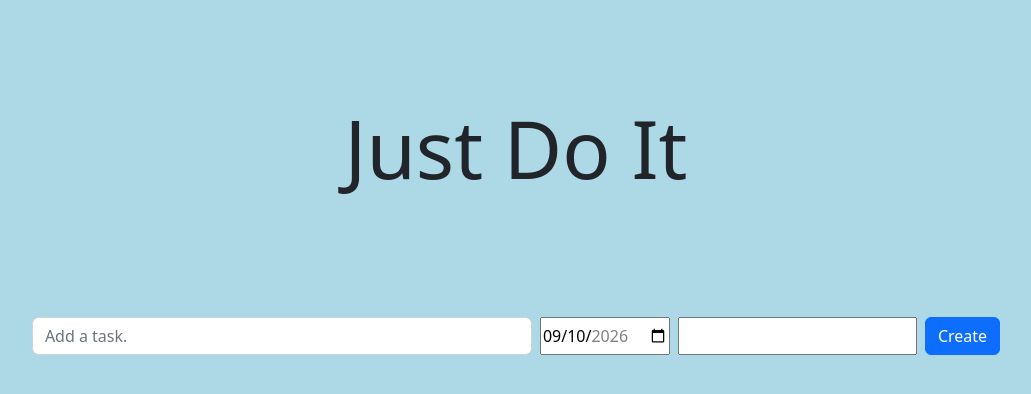
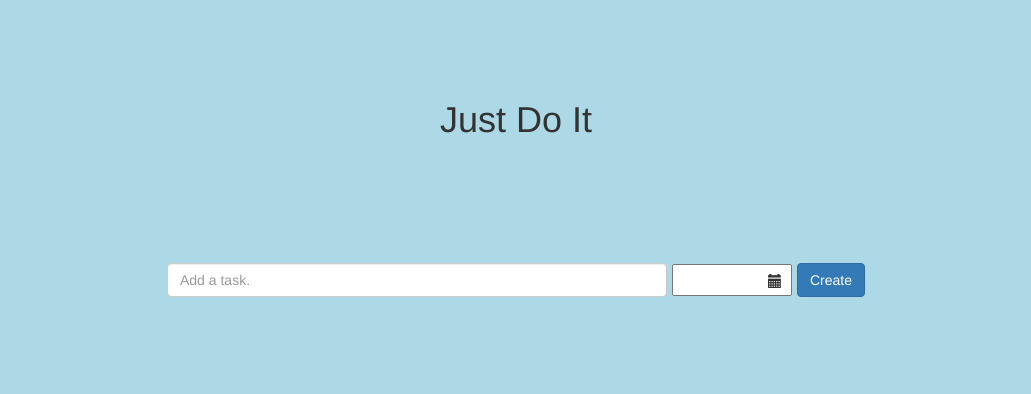
Before and after one commit to a22ahmom/ToDoListWebApplication, a website: page public/index.html in a window 1280 px wide. Shown: the whole page, without its empty margins (124-1155 px from the left). Drawn offline with nearby package versions, Linux system fonts and the light colour scheme; files that its build step writes are made by us from their sources; no server answers.

Commit message:
Added an input for date time so that when the user adds a task they should be able to add a deadline to that task

```diff
--- a/public/index.html
+++ b/public/index.html
@@ -6,13 +6,18 @@
     <meta name="viewport" content="width=device-width, initial-scale=1.0">
 
     <!-- Bootstrap -->
-    <link href="https://cdn.jsdelivr.net/npm/bootstrap@5.2.3/dist/css/bootstrap.min.css" rel="stylesheet">
-    <link href="https://cdn.jsdelivr.net/npm/bootstrap-icons@1.13.1/font/bootstrap-icons.min.css" rel="stylesheet">
-
+    <link rel="stylesheet" href="https://cdn.jsdelivr.net/npm/bootstrap@5.2.3/dist/css/bootstrap.min.css">
+    <link rel="stylesheet" href="https://cdn.jsdelivr.net/npm/bootstrap-icons@1.13.1/font/bootstrap-icons.min.css">
     <link rel="stylesheet" href="./css/bootstrap-datepicker.min.css">
+    <link rel="stylesheet" href="https://maxcdn.bootstrapcdn.com/bootstrap/3.4.0/css/bootstrap.min.css">
 
     <!-- CSS -->
     <link rel="stylesheet" href="style.css">
+
+    <script src="https://cdn.jsdelivr.net/npm/bootstrap@5.2.3/dist/js/bootstrap.bundle.min.js"></script>
+    <script src="https://ajax.googleapis.com/ajax/libs/jquery/3.7.1/jquery.min.js"></script>
+    <script src="./js/bootstrap-datepicker.min.js"></script>
+    <script src="https://maxcdn.bootstrapcdn.com/bootstrap/3.4.0/js/bootstrap.min.js"></script>
 
     <title>To Do List</title>
 </head>
@@ -24,17 +29,16 @@
     </h1>
 
     <div class="d-flex justify-content-center align-items-center div-container">
-        <div class="d-flex gap-2">
+        <div class="d-flex gap-2 div-container2">
             <input class="form-control input" id="userInput" type="text" placeholder="Add a task.">
-            <input type="date" id="dueDate" name="dueDate" value="2026-09-10" max="2026-12-31">
-            <input data-provide="datepicker-inline">
+            <div class="has-feedback datePicker" id="datePicker">
+                <input id="dueDate" name="dueDate">
+                <i class="glyphicon glyphicon-calendar form-control-feedback" aria-hidden="true"></i>
+            </div>
             <button class="btn btn-primary" type="button" id="createButton">Create</button>
         </div>
     </div>
 
-    <script src="https://cdn.jsdelivr.net/npm/bootstrap@5.2.3/dist/js/bootstrap.bundle.min.js"></script>
-    <script src="https://ajax.googleapis.com/ajax/libs/jquery/3.7.1/jquery.min.js"></script>
-    <script src="./js/bootstrap-datepicker.min.js"></script>
     <script src="script.js"></script>
 </body>
 
--- a/public/script.js
+++ b/public/script.js
@@ -1,14 +1,21 @@
 const createButton = document.getElementById("createButton");
 const userInput = document.getElementById("userInput");
 const dueDate = document.getElementById("dueDate");
+const datePicker = document.getElementById("datePicker");
 
-// Assigning the minimum date to pick from date input.
-let currentDate = new Date();
-let currentYear = currentDate.getFullYear();
-let currentMonth = String(currentDate.getMonth() + 1).padStart(2, '0');
-let currentDay = String(currentDate.getDate()).padStart(2, '0');
-let formatedCurrentDate = currentYear + '-' + currentMonth + '-' + currentDay;
-dueDate.min = formatedCurrentDate;
+// // Assigning the minimum date to pick from date input.
+// let currentDate = new Date();
+// let currentYear = currentDate.getFullYear();
+// let currentMonth = String(currentDate.getMonth() + 1).padStart(2, '0');
+// let currentDay = String(currentDate.getDate()).padStart(2, '0');
+// let formatedCurrentDate = currentYear + '-' + currentMonth + '-' + currentDay;
+// dueDate.min = formatedCurrentDate;
+
+$(dueDate).datepicker({
+    autoclose: true,
+    format: 'dd-mm-yyyy',
+    container: datePicker
+});
 
 const allTaskDiv = document.createElement("div");
 // allTaskDiv.style.backgroundColor = "yellow";
--- a/public/style.css
+++ b/public/style.css
@@ -8,10 +8,23 @@ body {
     margin-top: 100px;
 }
 
+.div-container2 {
+    /* background-color: cadetblue; */
+    display: flex;
+    justify-content: center;
+    align-items: center;
+}
+
 .h1 {
     margin-top: 100px;
 }
 
-.input {
+#userInput {
     width: 500px;
 }
+
+#dueDate {
+    height: 32px;
+    cursor: pointer;
+    width: 120px;
+}
```
Also changed, not shown: public/css/bootstrap-datepicker.css (renamed from css/bootstrap-datepicker.css), public/css/bootstrap-datepicker.min.css (renamed from css/bootstrap-datepicker.min.css), public/css/bootstrap-datepicker.standalone.css (renamed from css/bootstrap-datepicker.standalone.css), public/css/bootstrap-datepicker.standalone.min.css (renamed from css/bootstrap-datepicker.standalone.min.css), public/css/bootstrap-datepicker3.css (renamed from css/bootstrap-datepicker3.css), public/css/bootstrap-datepicker3.min.css (renamed from css/bootstrap-datepicker3.min.css), public/css/bootstrap-datepicker3.standalone.css (renamed from css/bootstrap-datepicker3.standalone.css), public/css/bootstrap-datepicker3.standalone.min.css (renamed from css/bootstrap-datepicker3.standalone.min.css), public/js/bootstrap-datepicker.js (renamed from js/bootstrap-datepicker.js), public/js/bootstrap-datepicker.min.js (renamed from js/bootstrap-datepicker.min.js), public/locales/bootstrap-datepicker-en-CA.min.js (renamed from locales/bootstrap-datepicker-en-CA.min.js), public/locales/bootstrap-datepicker.ar-tn.min.js (renamed from locales/bootstrap-datepicker.ar-tn.min.js), public/locales/bootstrap-datepicker.ar.min.js (renamed from locales/bootstrap-datepicker.ar.min.js), public/locales/bootstrap-datepicker.az.min.js (renamed from locales/bootstrap-datepicker.az.min.js), 79 more files, 8 other files.
